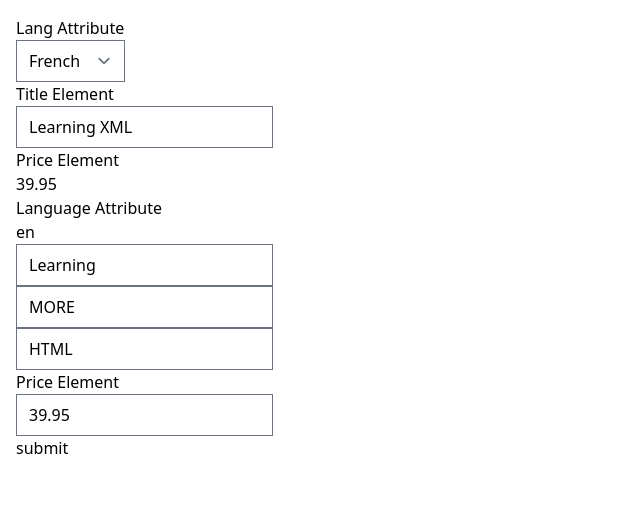
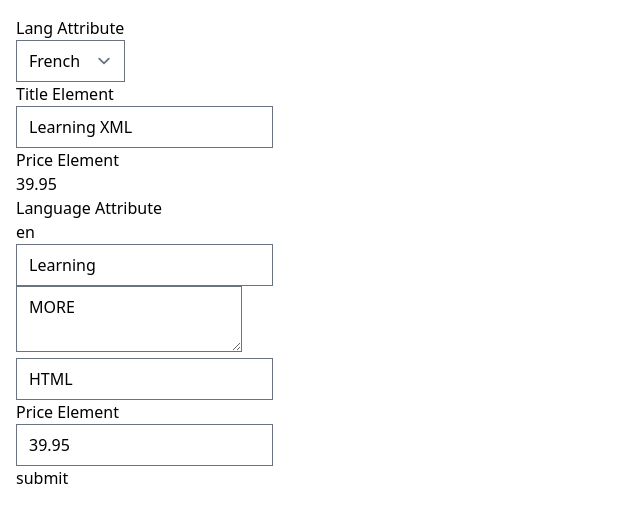
Before and after one commit to tuckerfritz/react-xml-components, a React (Vite) app: page / in a window 1280 px wide. Shown: the top 522 px of the page, without its empty margins (0-640 px from the left). Built offline with nearby package versions, Linux system fonts and the light colour scheme.

Commit message:
Add XmlTextarea component.

```diff
--- a/src/App.tsx
+++ b/src/App.tsx
@@ -5,6 +5,7 @@ import XmlInput from "./components/XmlInput";
 import XmlAttribute from "./components/XmlAttribute";
 import XmlSelect from "./components/XmlSelect";
 import XmlText from "./components/XmlText";
+import XmlTextarea from "./components/XmlTextarea";
 
 const initialXml = `<?xml version="1.0" encoding="UTF-8"?>
 <bookstore>
@@ -21,7 +22,7 @@ const initialXml = `<?xml version="1.0" encoding="UTF-8"?>
 function App() {
   const editorRef = useRef<XmlEditorRef>(null);
 
-  const onChange = useCallback((event: React.ChangeEvent<HTMLInputElement>) => {
+  const onChange = useCallback((event: React.ChangeEvent<HTMLInputElement|HTMLTextAreaElement>) => {
     console.log(event);
   }, []);
 
@@ -77,7 +78,7 @@ function App() {
                   <XmlInput onChange={onChange} />
                 </XmlText>
                 <XmlElement name="emphasis">
-                  <XmlInput onChange={onChange} />
+                  <XmlTextarea onChange={onChange} />
                 </XmlElement>
                 <XmlText index={1}>
                   <XmlInput onChange={onChange} />
--- a/src/components/XmlText.tsx
+++ b/src/components/XmlText.tsx
@@ -28,7 +28,6 @@ const XmlText = ({ children, index = 0 }: XmlTextProps) => {
       XPathResult.FIRST_ORDERED_NODE_TYPE
     );
     if (element.singleNodeValue === null) {
-      console.log(currentNodePath, element);
       throw Error("Text Node Not Found");
     }
     return element.singleNodeValue;
--- /dev/null
+++ b/src/components/XmlTextarea.tsx
@@ -0,0 +1,46 @@
+import {
+  DetailedHTMLProps,
+  TextareaHTMLAttributes,
+  forwardRef,
+  useCallback,
+  useContext,
+} from "react";
+import NodeContext from "../contexts/Node.context";
+
+type XmlTextareaFieldProps = {} & DetailedHTMLProps<
+  TextareaHTMLAttributes<HTMLTextAreaElement>,
+  HTMLTextAreaElement
+>;
+
+const XmlTextarea = forwardRef<HTMLTextAreaElement, XmlTextareaFieldProps>(
+  (props, textareaRef) => {
+    const { currentNode, level } = useContext(NodeContext);
+
+    const onChange = useCallback(
+      (event: React.ChangeEvent<HTMLTextAreaElement>) => {
+        if (props.onChange) {
+          props.onChange(event);
+        }
+        if (currentNode) currentNode.textContent = event.target.value;
+      },
+      [currentNode]
+    );
+
+    return (
+      <textarea
+        {...props}
+        ref={textareaRef}
+        className={
+          props.className ? `rxml__textarea ${props.className}` : "rxml__textarea"
+        }
+        onChange={onChange}
+        defaultValue={currentNode?.textContent ?? undefined}
+        data-level={level}
+      />
+    );
+  }
+);
+
+XmlTextarea.displayName = "XmlTextarea";
+
+export default XmlTextarea;
```
